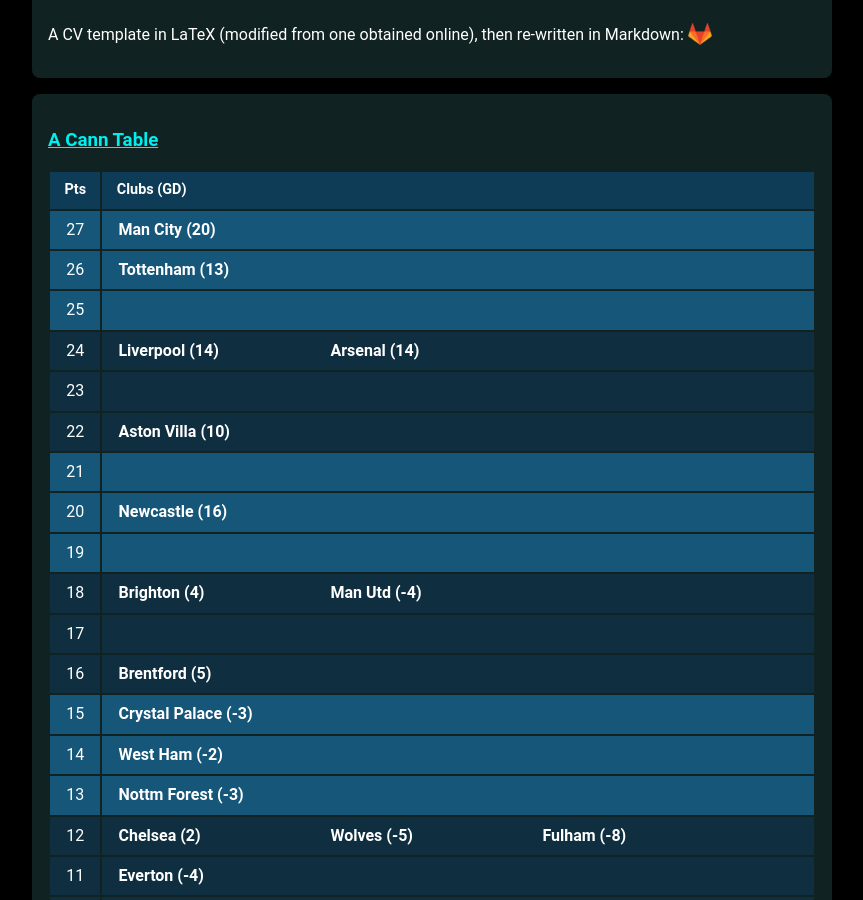
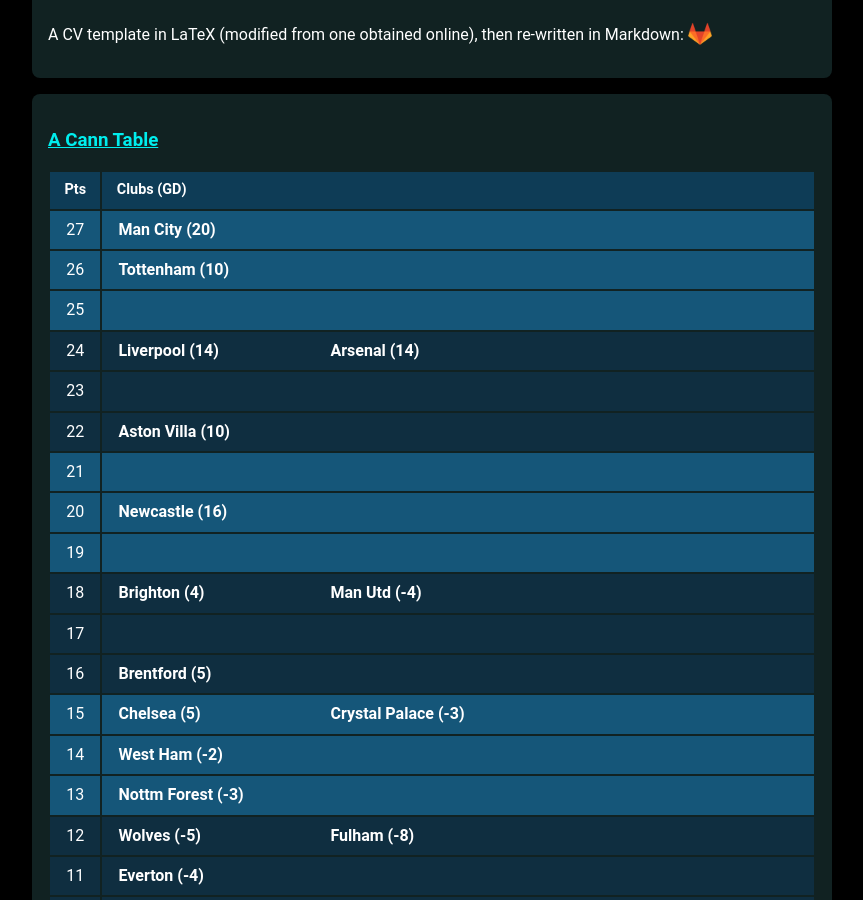
Before and after one commit to muru/muru.github.io, a Jekyll site: the page built from resources.md, in a window 1280 px wide and 900 px high, scrolled down 1275 px. Shown: the whole window, without its empty margins (208-1071 px from the left). Built offline with Jekyll 4.4.1, drawn with Linux system fonts in a browser that asks for light colours; some web fonts are replaced; some of the changed text lies outside the part shown.

Commit message:
updated cann-table: Wed  8 Nov 10:05:53 JST 2023

```diff
--- a/cann-table.html
+++ b/cann-table.html
@@ -9,7 +9,7 @@
 	<tr class="cann-row-1">
 		<td class="cann-point"> 26 </td>
 		<td class="cann-clubs">
-			<span class="club-name"> Tottenham (13) </span>
+			<span class="club-name"> Tottenham (10) </span>
 		</td>
  	</tr>
 	<tr class="cann-row-1">
@@ -72,6 +72,7 @@
 	<tr class="cann-row-1">
 		<td class="cann-point"> 15 </td>
 		<td class="cann-clubs">
+			<span class="club-name"> Chelsea (5) </span>
 			<span class="club-name"> Crystal Palace (-3) </span>
 		</td>
  	</tr>
@@ -90,7 +91,6 @@
 	<tr class="cann-row-2">
 		<td class="cann-point"> 12 </td>
 		<td class="cann-clubs">
-			<span class="club-name"> Chelsea (2) </span>
 			<span class="club-name"> Wolves (-5) </span>
 			<span class="club-name"> Fulham (-8) </span>
 		</td>
@@ -141,4 +141,4 @@
 		</td>
  	</tr>
 </table>
-<span id="cann-gen-note"> Generated on  Monday, 06 November 2023 at 11:02 JST. </span>
+<span id="cann-gen-note"> Generated on  Wednesday, 08 November 2023 at 10:05 JST. </span>
```
